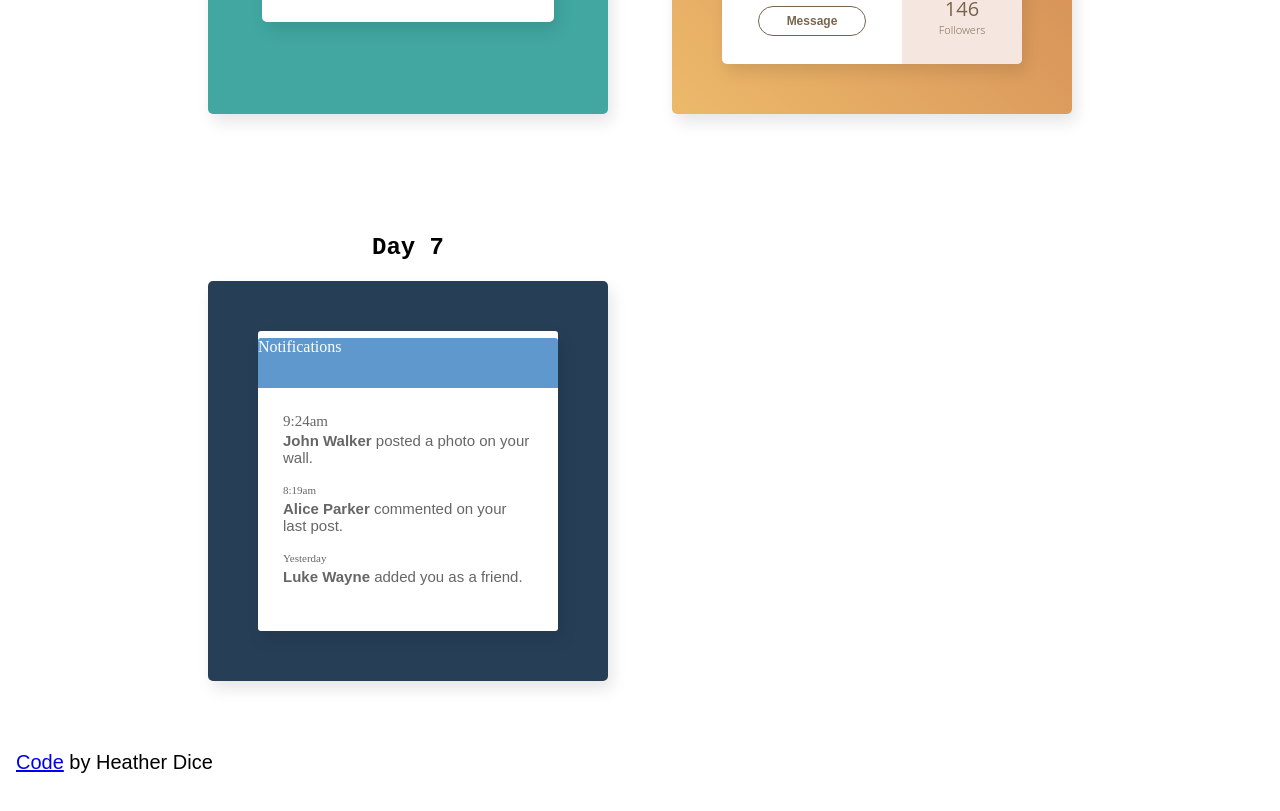
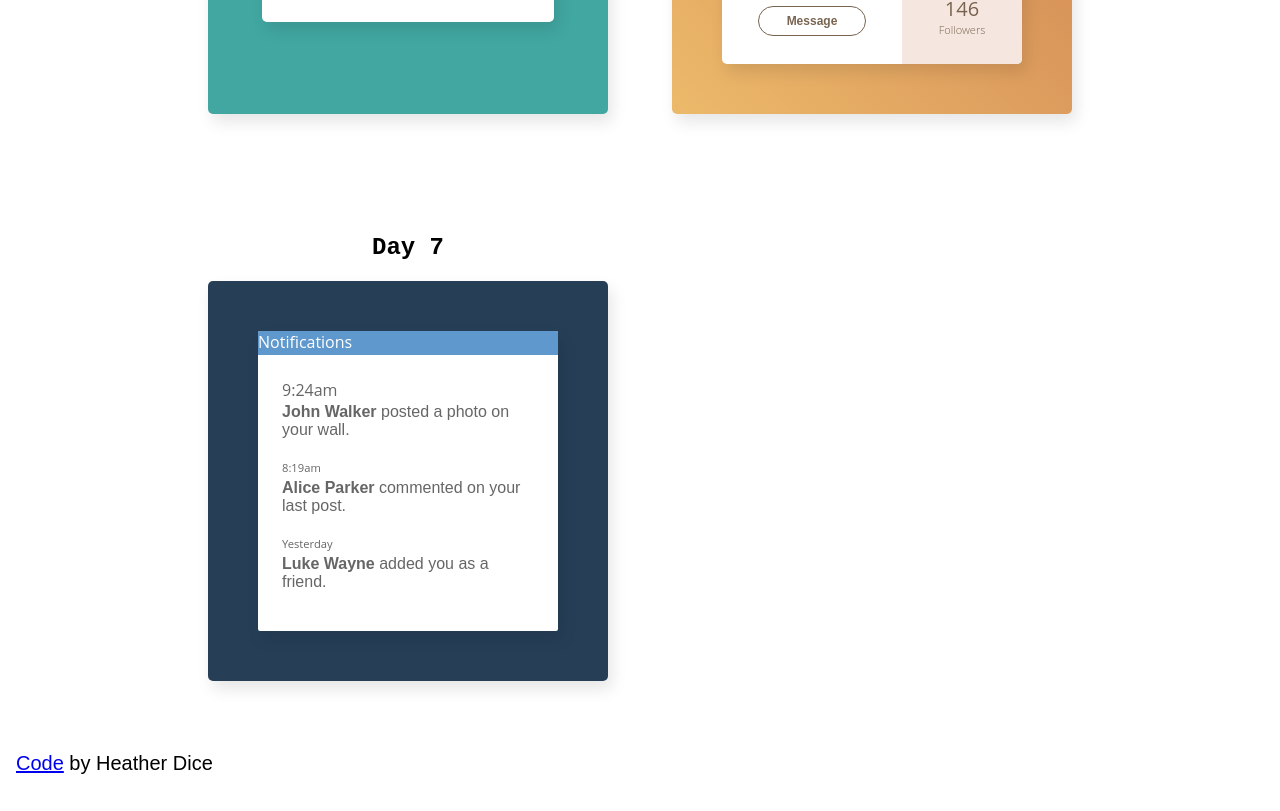
Before and after one commit to heatherdice/100_days_css, a React (Create React App) app: page / in a window 1280 px wide. Shown: the part 2426-3237 px from the top of the page. Built offline with nearby package versions, Linux system fonts and the light colour scheme.

Commit message:
Converted px to em, adjusted font styling

```diff
--- a/src/styles/dayStyles/Day7.css
+++ b/src/styles/dayStyles/Day7.css
@@ -7,34 +7,35 @@
     align-items: center;
     justify-content: center;
     flex-direction: column;
+    font-family: "Open Sans", Helvetica, sans-serif;
 }
 
 .day7-card {
     box-shadow: 4px 8px 16px 0 rgba(0,0,0,0.1);
-    width: 300px;
-    height: 300px;
+    width: 18.75em;
+    height: 18.75em;
     background: #FFFFFF;
-    border-radius: 3px;
+    border-radius: 2px;
 }
 
 .day7-card-header {
     width: 100%;
     color: #FFFFFF;
     background-color: #5F98CC;
-    height: 50px;
-    border-radius: 3px 3px 0 0;
+    height: 3.125em;
+    border-radius: 2px 2px 0 0;
 }
 
 .notifications {
     color: #666666;
-    font-size: 15px;
-    padding: 25px;
+    font-size: 1em;
+    padding: 1.5em;
 }
 
 .times {
-    font-size: 11px;
+    font-size: 0.7em;
 }
 
 p {
-    margin-top: 2px;
+    margin-top: 0.125em;
 }
```
